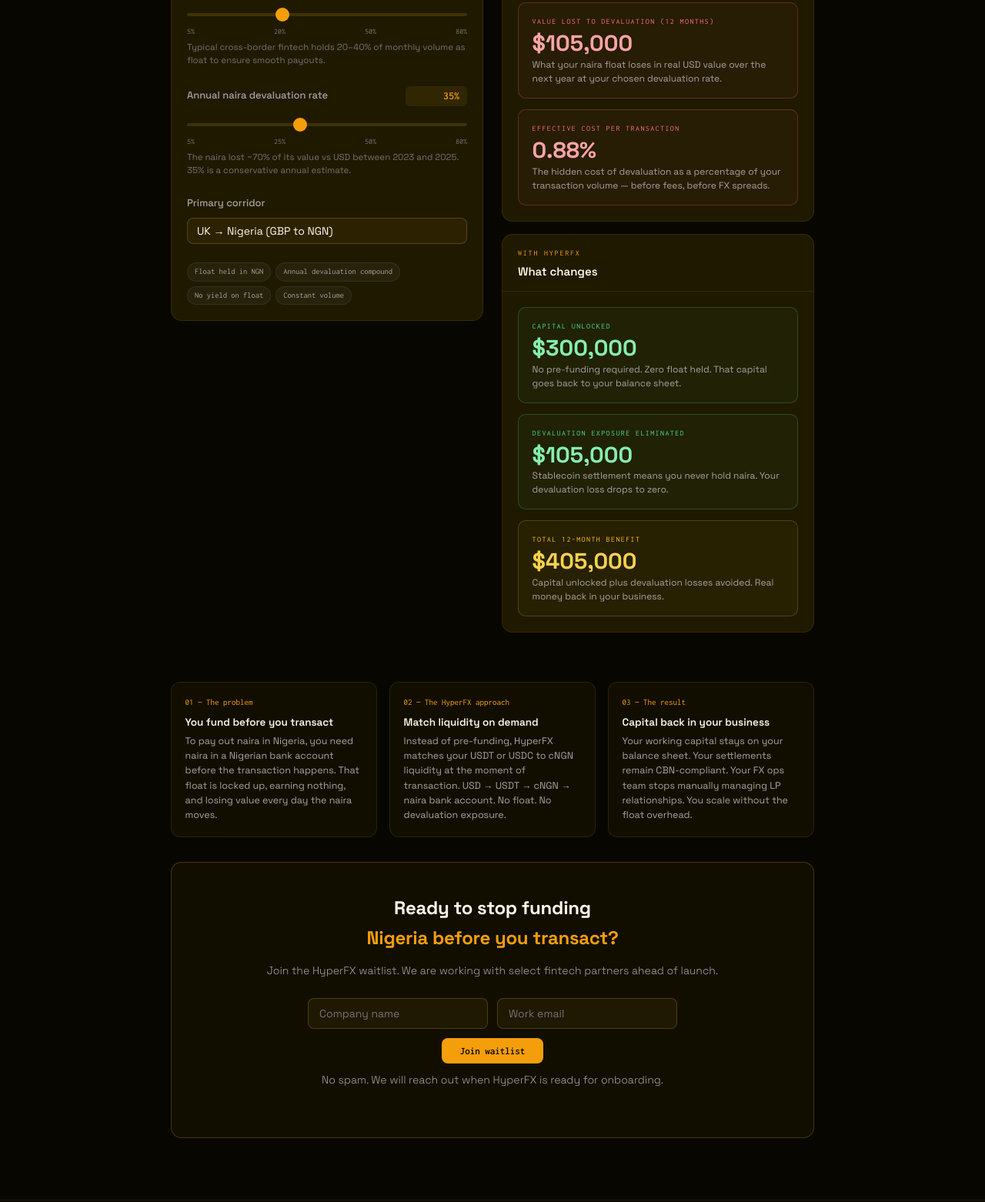
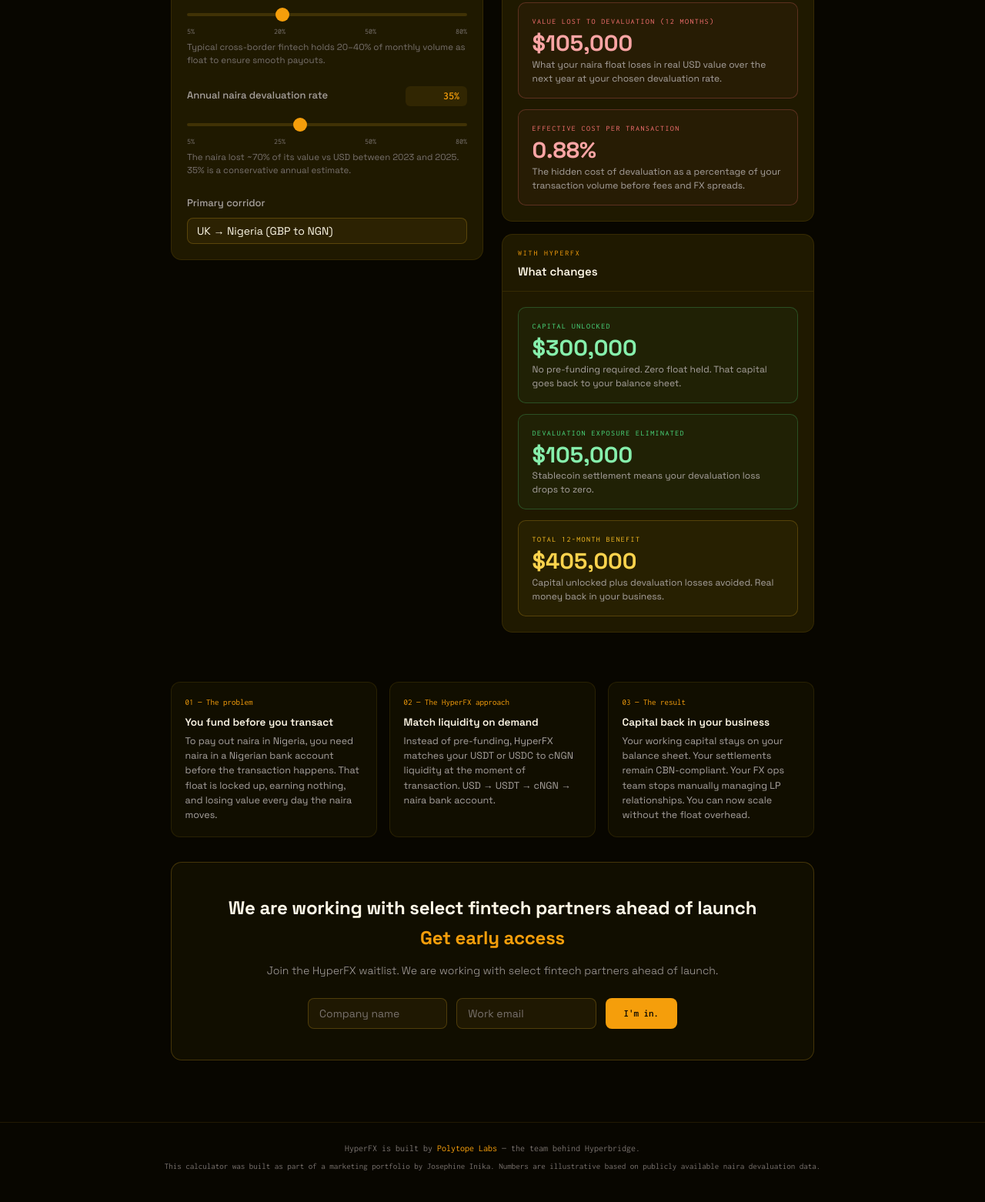
Before and after one commit to jojoinika/hyperfx-calculator, a plain HTML site: page index.html in a window 1280 px wide. Shown: the part 707-2269 px from the top of the page at 77% size. Drawn offline with Linux system fonts and the light colour scheme.

Commit message:
Update index.html

```diff
--- a/index.html
+++ b/index.html
@@ -4,7 +4,7 @@
 <meta charset="UTF-8">
 <meta name="viewport" content="width=device-width, initial-scale=1.0">
 <title>HyperFX — FX Settlement Cost Calculator</title>
-<meta name="description" content="Calculate how much your naira float is really costing you — and what on-demand FX liquidity could save. Built for cross-border fintech teams.">
+<meta name="description" content="Calculate how much your naira float is really costing you — and what HyperFX could save you.">
 <link rel="preconnect" href="https://fonts.googleapis.com">
 <link rel="preconnect" href="https://fonts.gstatic.com" crossorigin>
 <link href="https://fonts.googleapis.com/css2?family=Space+Grotesk:wght@300;400;500;600;700&family=Inconsolata:wght@300;400;500;600&display=swap" rel="stylesheet">
@@ -325,8 +325,8 @@
 
 <div class="hero">
   <p class="hero-eyebrow">FX Settlement Cost Calculator</p>
-  <h1>How much is your float<br><em>actually costing you?</em></h1>
-  <p class="hero-sub">Cross-border fintechs lock millions in naira float accounts before processing a single transaction. With naira losing over 70% of its value against the dollar in two years, that float isn't just idle — it's eroding.</p>
+  <h1>How much is your float<br><em>costing you?</em></h1>
+  <p class="hero-sub">Cross-border fintechs lock millions in naira float accounts before processing a single transaction. With naira losing over 70% of its value against the dollar in two years, that float is also depreciating.</p>
   <div class="context-bar">
     <span>NGN lost ~70% vs USD between 2023–2025</span>
   </div>
@@ -397,12 +397,6 @@
         </select>
       </div>
 
-      <div class="assumptions">
-        <span class="assumption-pill">Float held in NGN</span>
-        <span class="assumption-pill">Annual devaluation compound</span>
-        <span class="assumption-pill">No yield on float</span>
-        <span class="assumption-pill">Constant volume</span>
-      </div>
 
     </div>
   </div>
@@ -419,7 +413,7 @@
         <div class="result-card negative">
           <div class="result-label">Capital locked in float</div>
           <div class="result-num" id="float-locked">$300,000</div>
-          <div class="result-desc">Sitting in a Nigerian bank account, doing nothing — unavailable for growth, product, or operations.</div>
+          <div class="result-desc">Sitting in a Nigerian bank account,unavailable for growth, product, or operations.</div>
         </div>
 
         <div class="result-card negative">
@@ -431,7 +425,7 @@
         <div class="result-card negative">
           <div class="result-label">Effective cost per transaction</div>
           <div class="result-num" id="cost-per-tx">1.05%</div>
-          <div class="result-desc">The hidden cost of devaluation as a percentage of your transaction volume — before fees, before FX spreads.</div>
+          <div class="result-desc">The hidden cost of devaluation as a percentage of your transaction volume before fees and FX spreads.</div>
         </div>
 
       </div>
@@ -453,7 +447,7 @@
         <div class="result-card positive">
           <div class="result-label">Devaluation exposure eliminated</div>
           <div class="result-num" id="deval-saved">$105,000</div>
-          <div class="result-desc">Stablecoin settlement means you never hold naira. Your devaluation loss drops to zero.</div>
+          <div class="result-desc">Stablecoin settlement means your devaluation loss drops to zero.</div>
         </div>
 
         <div class="result-card neutral">
@@ -478,12 +472,12 @@
     <div class="explainer-card">
       <div class="explainer-num">02 — The HyperFX approach</div>
       <div class="explainer-title">Match liquidity on demand</div>
-      <div class="explainer-body">Instead of pre-funding, HyperFX matches your USDT or USDC to cNGN liquidity at the moment of transaction. USD → USDT → cNGN → naira bank account. No float. No devaluation exposure.</div>
+      <div class="explainer-body">Instead of pre-funding, HyperFX matches your USDT or USDC to cNGN liquidity at the moment of transaction. USD → USDT → cNGN → naira bank account.</div>
     </div>
     <div class="explainer-card">
       <div class="explainer-num">03 — The result</div>
       <div class="explainer-title">Capital back in your business</div>
-      <div class="explainer-body">Your working capital stays on your balance sheet. Your settlements remain CBN-compliant. Your FX ops team stops manually managing LP relationships. You scale without the float overhead.</div>
+      <div class="explainer-body">Your working capital stays on your balance sheet. Your settlements remain CBN-compliant. Your FX ops team stops manually managing LP relationships. You can now scale without the float overhead.</div>
     </div>
   </div>
 </div>
@@ -491,15 +485,14 @@
 <!-- CTA -->
 <div class="cta-block">
   <div class="cta-inner">
-    <h2>Ready to stop funding<br><em>Nigeria before you transact?</em></h2>
+    <h2>We are working with select fintech partners ahead of launch<br><em>Get early access</em></h2>
     <p>Join the HyperFX waitlist. We are working with select fintech partners ahead of launch.</p>
     <div class="waitlist-form" id="waitlist-form">
       <input type="text"  id="company" placeholder="Company name">
       <input type="email" id="email"   placeholder="Work email">
-      <button class="btn-amber" onclick="handleSubmit()">Join waitlist</button>
+      <button class="btn-amber" onclick="handleSubmit()">I'm in.</button>
     </div>
-    <p class="success-msg" id="success-msg">You are on the list. We will be in touch shortly.</p>
-    <p class="privacy-note">No spam. We will reach out when HyperFX is ready for onboarding.</p>
+    <p class="success-msg" id="success-msg">hank you for signing up! Know someone else who needs this? Forward it to them.</p>
   </div>
 </div>
 
```
